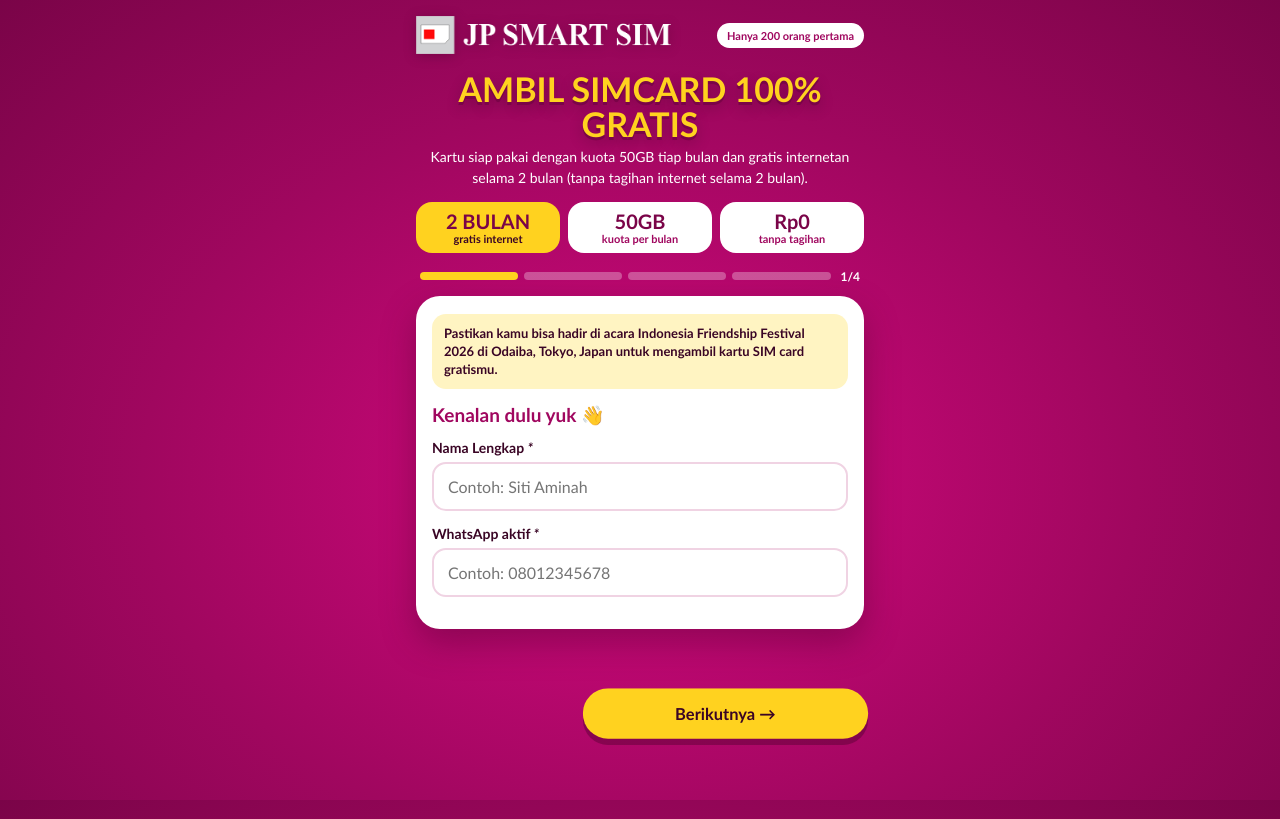
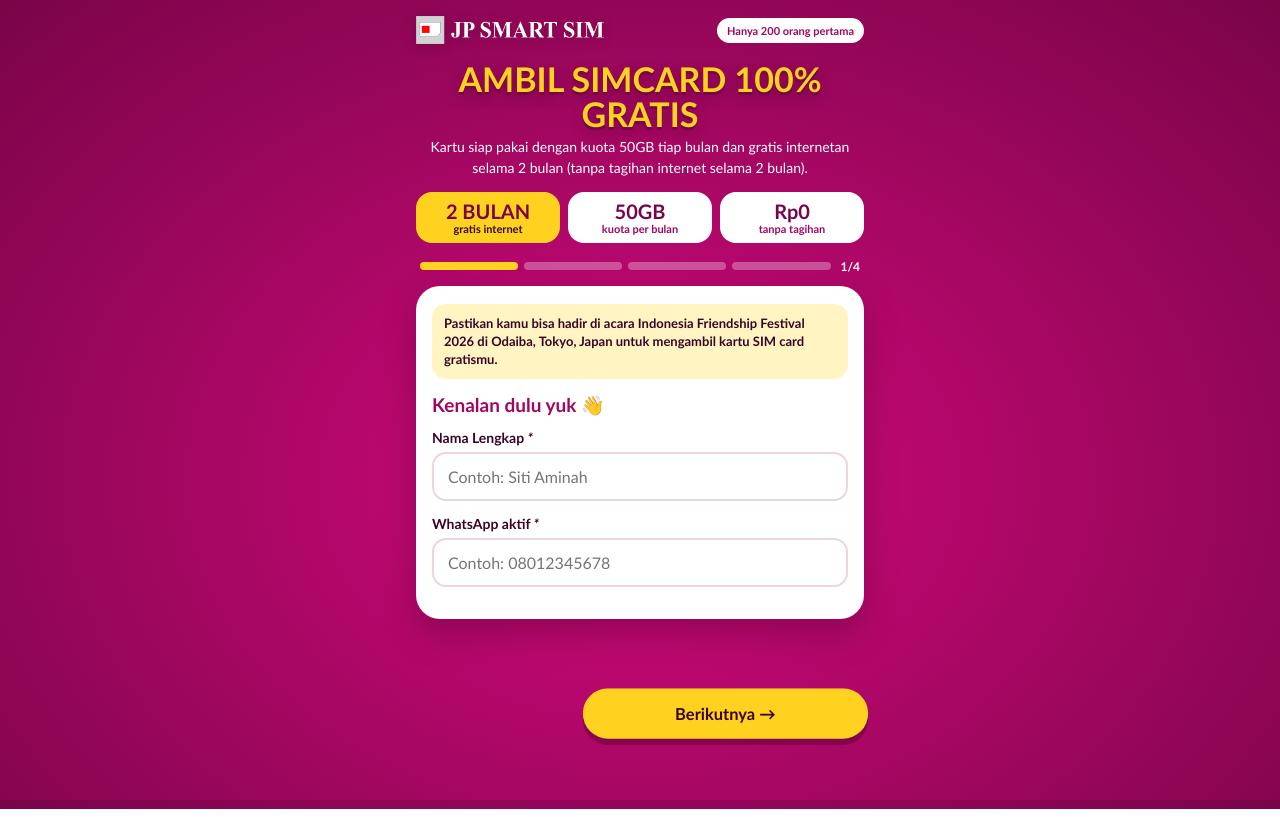
Before and after one commit to marketingexata/simcardgratis, a plain HTML site: page index.html in a window 1280 px wide. Drawn offline with Linux system fonts and the light colour scheme.

Commit message:
Reduce logo image height in header

```diff
--- a/index.html
+++ b/index.html
@@ -11,7 +11,7 @@ html,body{margin:0}
 body{font-family:"Trebuchet MS","Segoe UI",system-ui,sans-serif;color:var(--ink);min-height:100vh;background:radial-gradient(ellipse at 50% 60%,var(--m2),var(--m1) 55%,var(--m3));background-attachment:fixed}
 .wrap{max-width:480px;margin:0 auto;padding:16px 16px 190px}
 .top{display:flex;justify-content:space-between;align-items:center}
-.top img{height:38px;background:none;filter:drop-shadow(0 2px 6px rgba(60,0,35,.35))}
+.top img{height:28px;background:none;filter:drop-shadow(0 2px 6px rgba(60,0,35,.35))}
 .top span{background:#fff;color:var(--m1);font-weight:800;font-size:11px;border-radius:99px;padding:6px 10px}
 h1{margin:18px 0 6px;text-align:center;color:var(--y);font-size:34px;line-height:1.02;font-weight:900;text-transform:uppercase;text-shadow:0 3px 0 var(--m3),0 6px 14px rgba(0,0,0,.25);animation:pop .7s cubic-bezier(.3,1.6,.5,1)}
 .sub{color:#fff;text-align:center;font-size:14px;line-height:1.45;margin:0 8px 14px}
```
